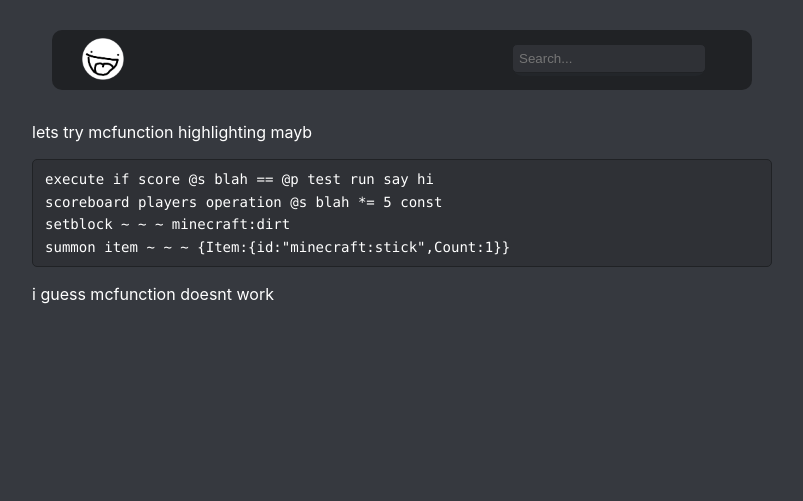
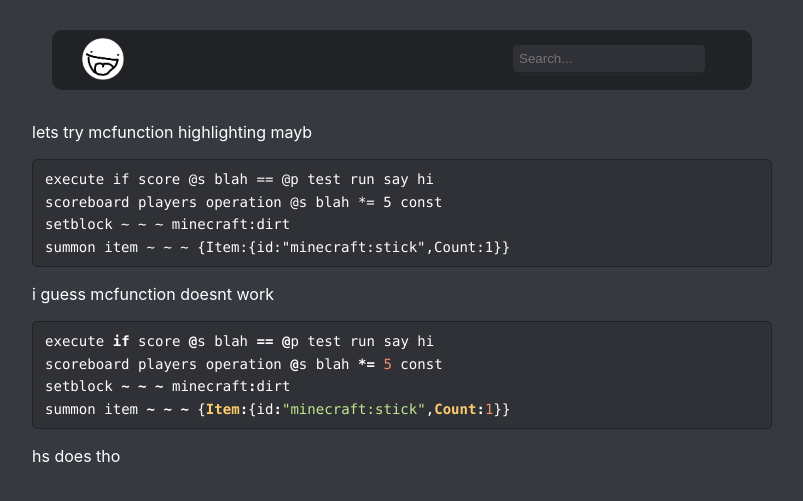
Before and after one commit to Godlander/godlander.github.io, a Jekyll site: the page built from _blog/test123.md, in a window 1280 px wide. Shown: the top 501 px of the page, without its empty margins (238-1041 px from the left). Built offline with Jekyll 4.4.1, drawn with Linux system fonts in a browser that asks for light colours.

Commit message:
Update test123.md

````diff
--- a/_blog/test123.md
+++ b/_blog/test123.md
@@ -14,3 +14,12 @@ summon item ~ ~ ~ {Item:{id:"minecraft:stick",Count:1}}
 ```
 
 i guess mcfunction doesnt work
+
+```hs
+execute if score @s blah == @p test run say hi
+scoreboard players operation @s blah *= 5 const
+setblock ~ ~ ~ minecraft:dirt
+summon item ~ ~ ~ {Item:{id:"minecraft:stick",Count:1}}
+```
+
+hs does tho
````
